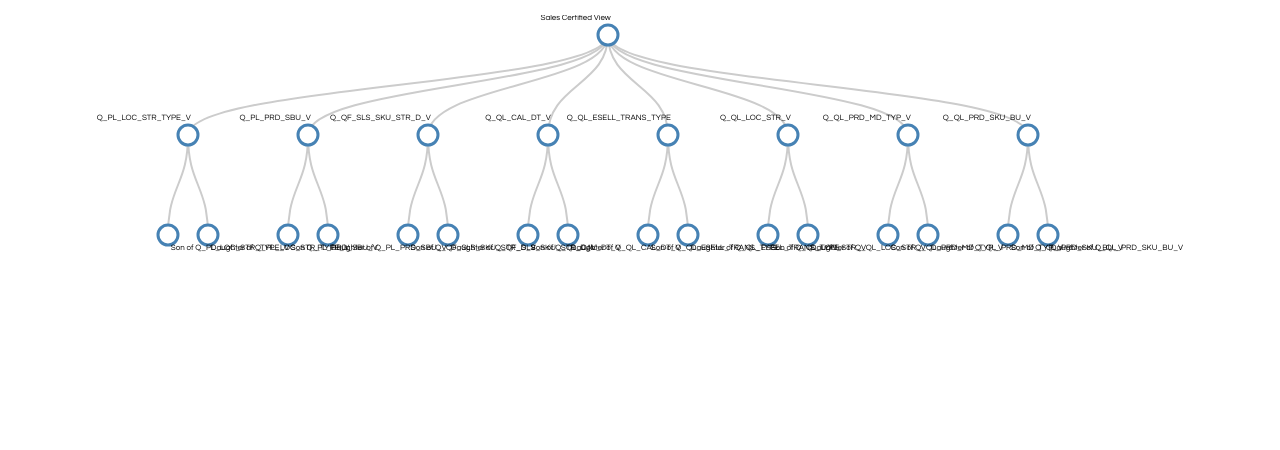
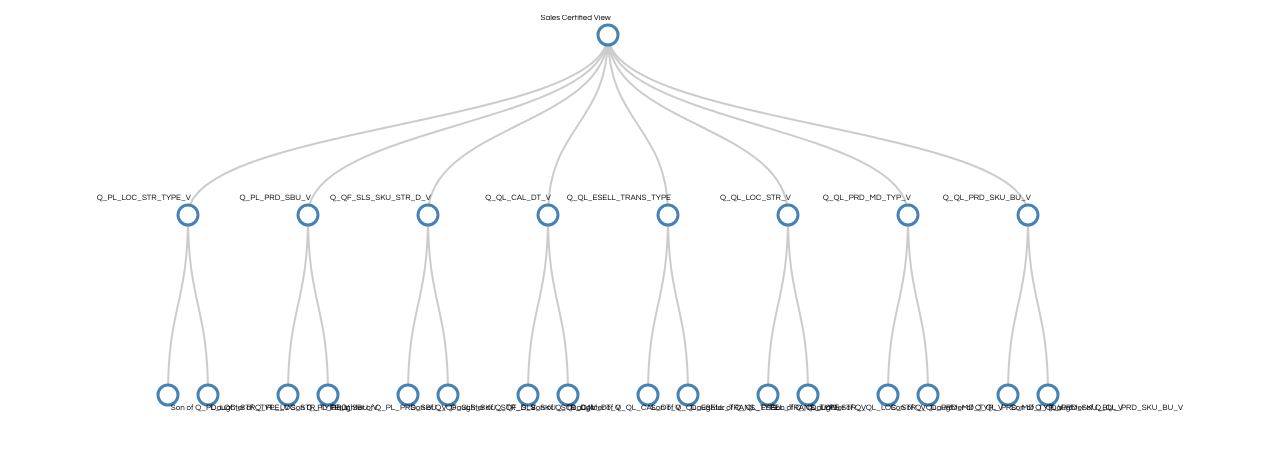
Before and after one commit to selmadogic/selmadogic.github.io, a plain HTML site: page index.html in a window 1280 px wide. Shown: the part 44-494 px from the top of the page. Drawn offline with nearby package versions, Linux system fonts and the light colour scheme.

Commit message:
Update index.html

```diff
--- a/index.html
+++ b/index.html
@@ -183,7 +183,7 @@ function update(source) {
   var nodes = tree.nodes(root).reverse(),
 	  links = tree.links(nodes);
   // Normalize for fixed-depth.
-  nodes.forEach(function(d) { d.y = d.depth * 100; });
+  nodes.forEach(function(d) { d.y = d.depth * 180; });
   // Update the nodes…
   var node = svg.selectAll("g.node")
 	  .data(nodes, function(d) { return d.id || (d.id = ++i); });
```
